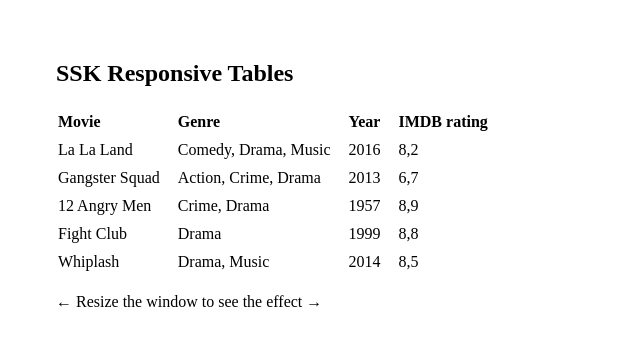
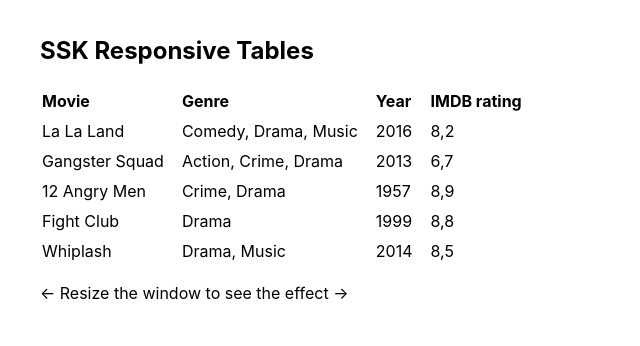
Before and after one commit to win0err/responsive-tables, a website: page demo/index.html in a window 1280 px wide. Shown: the whole page, without its empty margins (0-640 px from the left). Drawn offline with Linux system fonts and the light colour scheme; files that its build step writes are made by us from their sources.

Commit message:
Typo fixed. Demo updated

```diff
--- a/demo/index.html
+++ b/demo/index.html
@@ -8,14 +8,19 @@
 
 		<link rel="stylesheet" type="text/css" href="../dist/ssk-tables.min.css" />
 		<style type="text/css">
-		#demo {
-			padding: 2em 3em;
+		body {
+			font-family: -apple-system, BlinkMacSystemFont, "Segoe UI", Helvetica, Arial, sans-serif, "Apple Color Emoji", "Segoe UI Emoji", "Segoe UI Symbol";
+			padding: .5em 2em;
 		}
 		th,
 		td {
 			text-align: left;
 			padding: .25em 1em .25em 0;
 			vertical-align: top;
+		}
+		th:last-child,
+		td:last-child {
+			padding-right: 0;
 		}
 		</style>
 	</head>
--- a/src/ssk-tables.js
+++ b/src/ssk-tables.js
@@ -5,7 +5,7 @@
  * Licensed under the MIT license (https://github.com/win0err/ssk-tables/blob/master/LICENSE)
  */
 
-"use scrict";
+"use strict";
 
 NodeList.prototype.forEach = Array.prototype.forEach;
 
```
Also changed, not shown: README.md, dist/ssk-tables.js, dist/ssk-tables.min.js.
